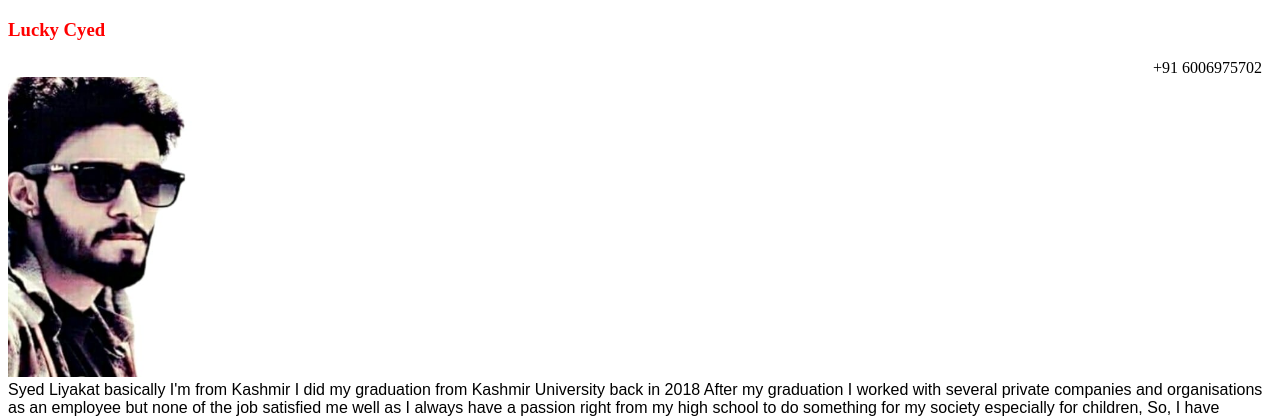
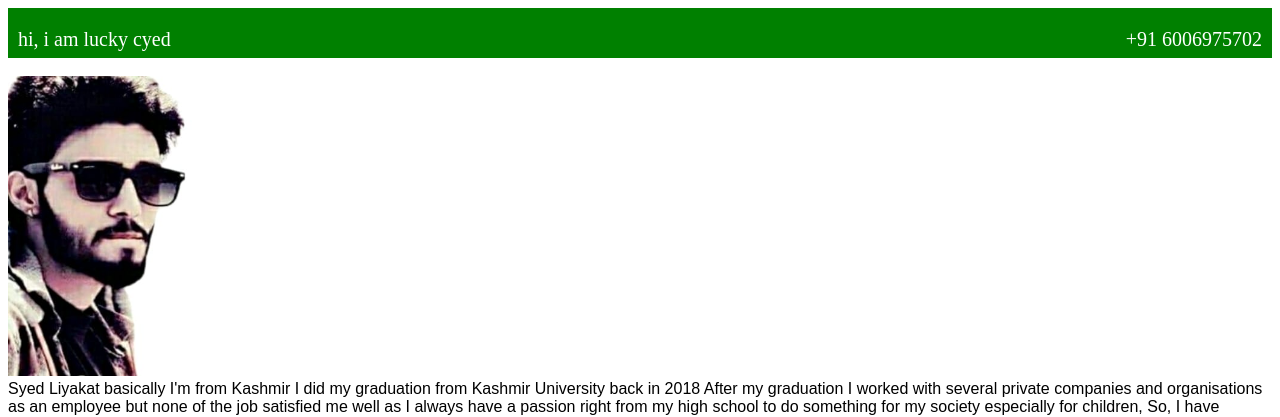
Before and after one commit to jogaswain/luckycyed, a plain HTML site: page index.html in a window 1280 px wide. Shown: the top 417 px of the page. Drawn offline with Linux system fonts and the light colour scheme.

Commit message:
hhhhh
hhhhhh

```diff
--- a/css/lucky.css
+++ b/css/lucky.css
@@ -1,26 +1,24 @@
 
-    h3.red-text{
-    color: red;
-    }
-    div.c{
-    text-align: right;
-    padding-right: 10px;
-    }
-    p.italic {
-        font-style: italic;
-    }
-    img.right{
-    text-align: right;
-    }
-    h2{
-    text-align: center;
-    }
+
     div.heading{
     background-color: purple;
     color: white;
+    text-align: center;
     }
     div.blue{
-    /* background-color:blue; */
-    /* color: white; */
     font-family: sans-serif;
     }
+    div.topnav{
+        background-color: green;
+        color: white;
+        padding-bottom: 50px;
+        font-size: 20px;
+    }
+    p.left{
+        float: left;
+        margin-left: 10px;
+    }
+    p.right{
+        float: right;
+        margin-right: 10px;
+    }
--- a/index.html
+++ b/index.html
@@ -8,9 +8,8 @@
     <link rel="stylesheet" href="css/lucky.css"></link>
 </head>
 <body>
-<h3 class="red-text">Lucky Cyed</h3>
-<div class="c">+91 6006975702</div>
-<img src="image/IMG-20230418-WA0000.jpg" width="300" height="300" alt="">
+<div class="topnav"><p class="left">hi, i am lucky cyed </p><p class="right">+91 6006975702</p></div><br>
+<div class="mainphoto"><img class="main" src="image/IMG-20230418-WA0000.jpg" width="300" height="300" alt=""></div>
 <div class="blue"> Syed Liyakat basically I'm from Kashmir
   I did my graduation from Kashmir University back in 2018
   After my graduation I worked with several private companies and organisations as an employee but none of the job satisfied  me well as I always have a passion right from my  high school to do something for my society especially for children,
```
